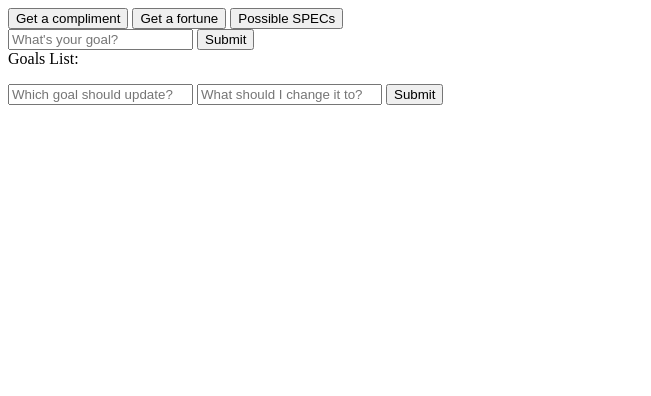
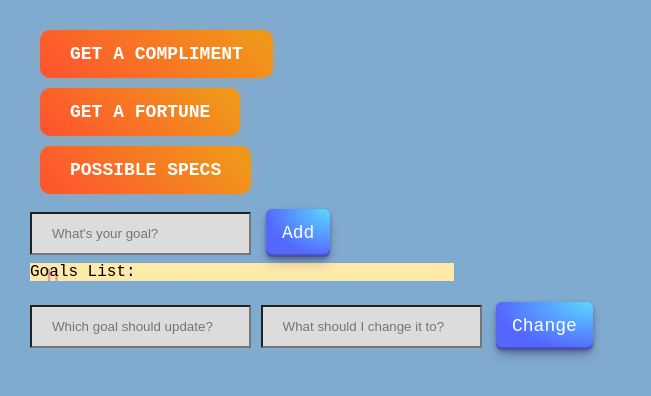
Before and after one commit to satch-mo/assessment4, a website: page client/index.html in a window 1280 px wide. Shown: the whole page, without its empty margins (0-651 px from the left). Drawn offline with nearby package versions, Linux system fonts and the light colour scheme.

Commit message:
specs feature plus styling

```diff
--- a/client/index.html
+++ b/client/index.html
@@ -1,18 +1,19 @@
 <!DOCTYPE html>
 <html>
   <head>
-    <title>Back End Assessment</title>
+    <title>You've Got This!</title>
+    <link rel="stylesheet" href="styles.css">
   </head>
   <body class="container">
-    <button id="complimentButton">Get a compliment</button>
+    <button id="complimentButton" class="fancy">Get a compliment</button>
 
-    <button id="fortuneButton">Get a fortune</button>
+    <button id="fortuneButton" class="fancy">Get a fortune</button>
 
-    <button id="fieldButton">Possible SPECs</button>
+    <button id="fieldButton" class="fancy">Possible SPECs</button>
 
     <form class="goals-collector">
         <input type="text" class="goals-input" placeholder="What's your goal?">
-        <button id="goals-submit">Submit</button>
+        <button id="goals-submit">Add</button>
     </form>
 
     <div id="goals-list-box">
@@ -23,8 +24,9 @@
     <form class="goal-changer">
       <input type="text" class="original-goal" placeholder="Which goal should update?">
       <input type="text" class="changed-goal" placeholder="What should I change it to?">
-      <button id="change-submit">Submit</button>
+      <button id="change-submit">Change</button>
     </form>
+
 
 
     <script src="https://unpkg.com/axios/dist/axios.min.js"></script>
--- /dev/null
+++ b/client/styles.css
@@ -0,0 +1,96 @@
+body {
+    background-color: rgba(4, 90, 164, 0.504);
+    font-family: "JetBrains Mono",monospace;
+    margin: 30px
+}
+
+button {
+    align-items: center;
+    appearance: none;
+    background-image: radial-gradient(100% 100% at 100% 0, #5adaff 0, #5468ff 100%);
+    border: 0;
+    border-radius: 6px;
+    box-shadow: rgba(45, 35, 66, .4) 0 2px 4px,rgba(45, 35, 66, .3) 0 7px 13px -3px,rgba(58, 65, 111, .5) 0 -3px 0 inset;
+    box-sizing: border-box;
+    color: #fff;
+    cursor: pointer;
+    display: inline-flex;
+    font-family: "JetBrains Mono",monospace;
+    height: 48px;
+    justify-content: center;
+    line-height: 1;
+    list-style: none;
+    overflow: hidden;
+    padding-left: 16px;
+    padding-right: 16px;
+    position: relative;
+    text-align: left;
+    text-decoration: none;
+    transition: box-shadow .15s,transform .15s;
+    user-select: none;
+    -webkit-user-select: none;
+    touch-action: manipulation;
+    white-space: nowrap;
+    will-change: box-shadow,transform;
+    font-size: 18px;
+    margin: 5px;
+}
+
+
+button:focus {
+  box-shadow: #3c4fe0 0 0 0 1.5px inset, rgba(45, 35, 66, .4) 0 2px 4px, rgba(45, 35, 66, .3) 0 7px 13px -3px, #3c4fe0 0 -3px 0 inset;
+}
+
+button:hover {
+  box-shadow: rgba(45, 35, 66, .4) 0 4px 8px, rgba(45, 35, 66, .3) 0 7px 13px -3px, #3c4fe0 0 -3px 0 inset;
+  transform: translateY(-2px);
+}
+
+button:active {
+  box-shadow: #3c4fe0 0 3px 7px inset;
+  transform: translateY(2px);
+}
+
+#goals-list-box {
+    background-image: url(../images/note.webp);
+    background-repeat: repeat-y;
+    background-size: 26.5em;
+}
+
+input {
+    padding: 12px 20px;
+    margin: 8px 0;
+    box-sizing: border-box;
+    background-color:gainsboro;
+}
+
+
+.fancy {
+  margin: 10px;
+  padding: 15px 30px;
+  text-align: center;
+  text-transform: uppercase;
+  transition: 0.5s;
+  background-size: 200% auto;
+  color: white;
+  border-radius: 10px;
+  display: block;
+  border: 0px;
+  font-weight: 700;
+  box-shadow: 0px 0px 14px -7px #f09819;
+  background-image: linear-gradient(45deg, #FF512F 0%, #F09819  51%, #FF512F  100%);
+  cursor: pointer;
+  user-select: none;
+  -webkit-user-select: none;
+  touch-action: manipulation;
+}
+
+.fancy:hover {
+  background-position: right center;
+  color: #fff;
+  text-decoration: none;
+}
+
+.fancy:active {
+  transform: scale(0.95);
+}
```
Also changed, not shown: images/note.webp (added).
